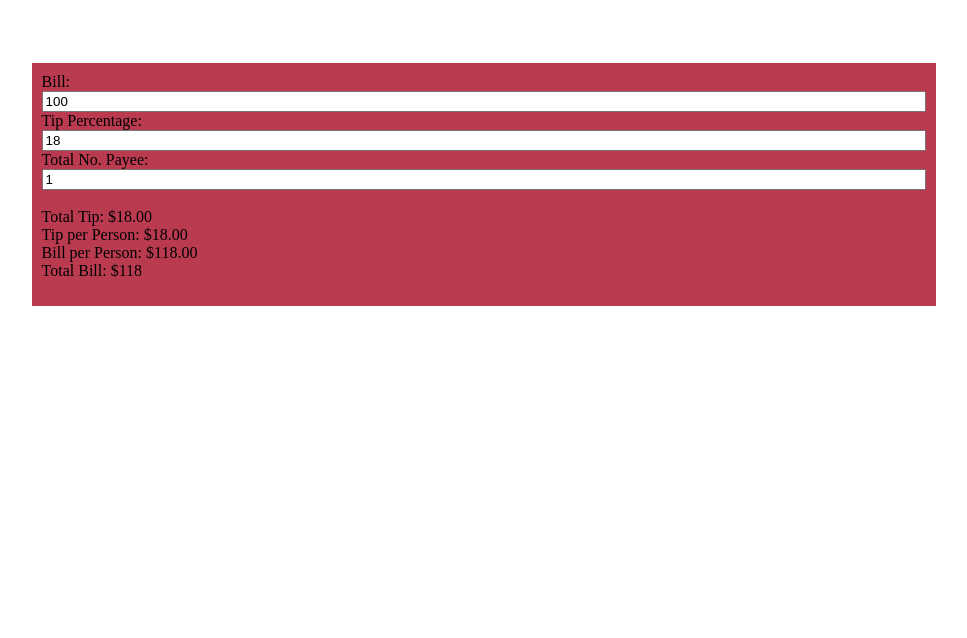
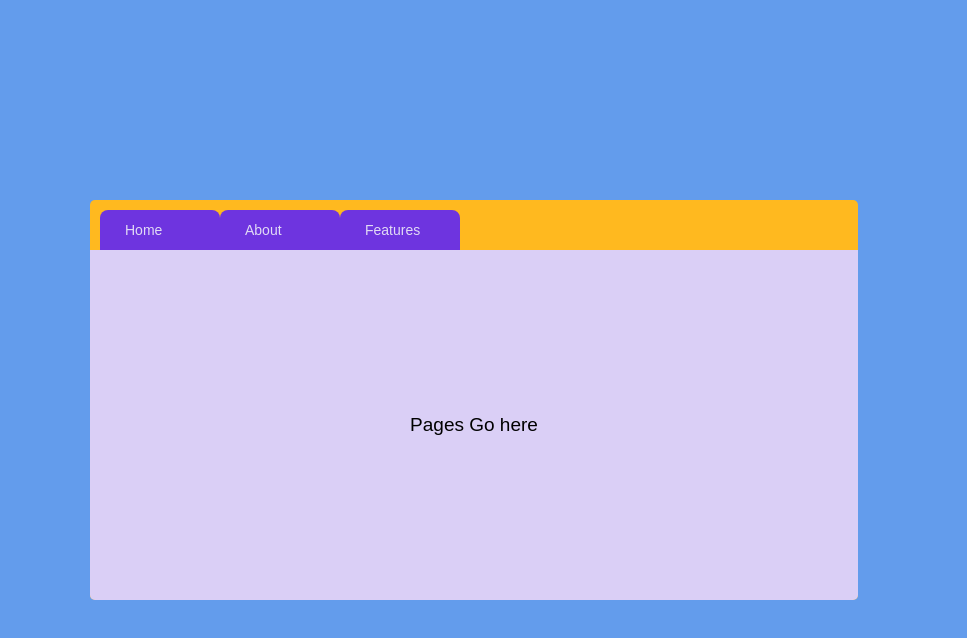
Before and after one commit to codecamp-prem/React-Coding-Interview, a React (Vite) app: page / in a window 1280 px wide. Shown: the top 638 px of the page, without its empty margins (166-1133 px from the left). Built offline with nearby package versions, Linux system fonts and the light colour scheme.

Commit message:
tab component initial

```diff
--- a/src/App.tsx
+++ b/src/App.tsx
@@ -1,9 +1,9 @@
-import { TipCalculator } from "./TipCalculator";
+import { Tab } from "./Tab";
 
 function App() {
   return (
     <>
-      <TipCalculator />
+      <Tab />
     </>
   );
 }
--- /dev/null
+++ b/src/Tab/Tab.tsx
@@ -0,0 +1,24 @@
+import "./tab.css";
+
+const Tab = () => {
+  return (
+    <div className="app">
+      <div className="browser">
+        <div className="tabs">
+          <div className="tab">
+            <a>Home</a>
+          </div>
+          <div className="tab">
+            <a>About</a>
+          </div>
+          <div className="tab">
+            <a>Features</a>
+          </div>
+        </div>
+        <div className="viewport">Pages Go here</div>
+      </div>
+    </div>
+  );
+};
+
+export default Tab;
--- /dev/null
+++ b/src/Tab/index.ts
@@ -0,0 +1 @@
+export { default as Tab } from "./Tab";
--- /dev/null
+++ b/src/Tab/tab.css
@@ -0,0 +1,95 @@
+* {
+  box-sizing: border-box;
+}
+
+body {
+  font-family: Arial, Helvetica, sans-serif;
+  font-size: 19px;
+  margin: 0;
+  padding: 0;
+}
+
+.app {
+  display: flex;
+  align-items: center;
+  justify-content: center;
+  background: #639cec;
+  min-height: 100vh;
+}
+
+.browser {
+  display: flex;
+  flex-direction: column;
+  background: #ffb91f;
+  border-radius: 5px;
+  box-shadow: 5px;
+  min-width: 60%;
+  min-height: 50vh;
+}
+
+.tabs {
+  flex-shrink: 1;
+  padding-left: 10px;
+  padding-right: 10px;
+  display: flex;
+  padding-top: 10px;
+}
+
+.tab {
+  position: relative;
+  background: #6e34df;
+  min-width: 120px;
+  font-size: 14px;
+  border-top-left-radius: 8px;
+  border-top-right-radius: 8px;
+  transition: 0.3s ease all;
+  overflow: hidden;
+  cursor: pointer;
+}
+
+.tab a {
+  display: block;
+  padding: 12px 25px;
+  color: #e1daf5;
+  text-decoration: none;
+}
+
+.tab a.is-active {
+  background: #5141a9;
+  color: #eee;
+}
+
+.address-bar {
+  background: #5533b4;
+  padding: 8px;
+}
+
+.address-bar input {
+  background: #3a2091;
+  color: #eee;
+  border-radius: 20px;
+  border: none;
+  outline: none;
+  width: 100%;
+  padding: 8px 20px;
+  font-size: 18px;
+}
+
+.viewport {
+  display: flex;
+  align-items: center;
+  justify-content: center;
+  background: #dacff6;
+  flex: 1;
+  flex-grow: 1;
+  border-bottom-left-radius: 5px;
+  border-bottom-right-radius: 5px;
+}
+
+highlight: {
+  display: block;
+  position: absolute;
+  height: 80px;
+  witdth: 300px;
+  background: white;
+}
```
